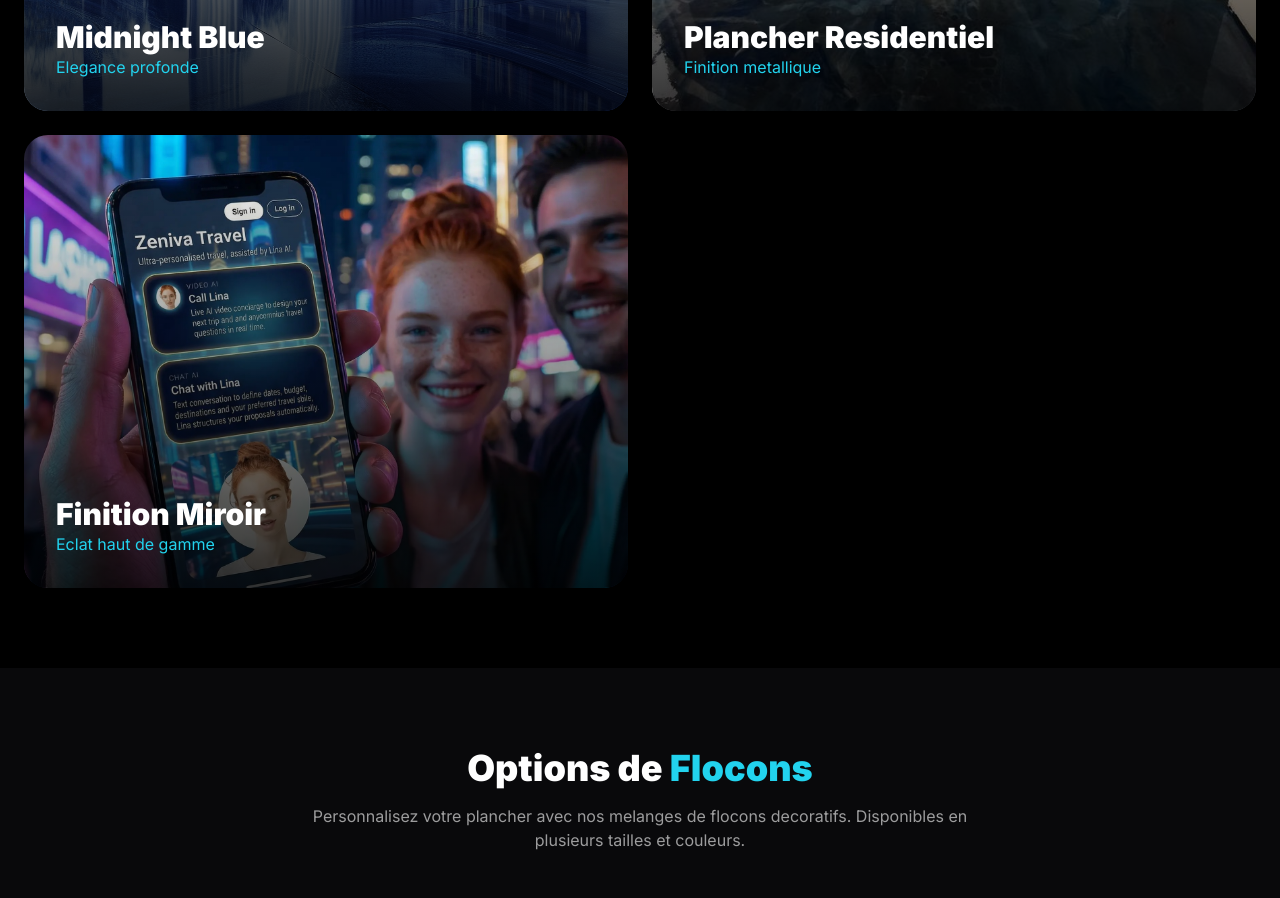
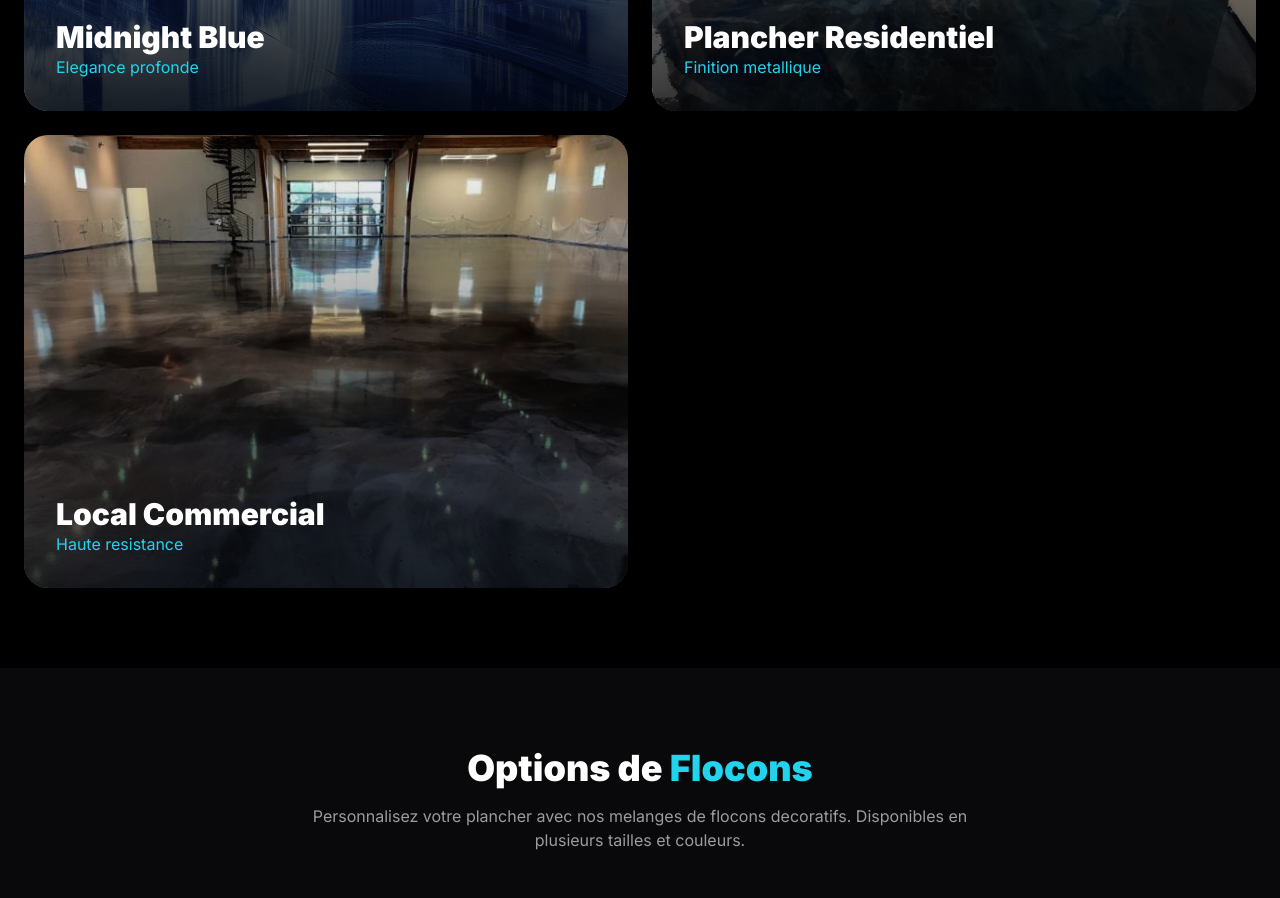
Before and after one commit to Alexandre08626/zenicorp-epoxy, a Next.js app: page / in a window 1280 px wide. Shown: the part 3880-4778 px from the top of the page. Built offline with nearby package versions, Linux system fonts and the light colour scheme.

Commit message:
Realisation: remplace derniere photo par Local Commercial

```diff
--- a/src/app/page.tsx
+++ b/src/app/page.tsx
@@ -392,14 +392,14 @@ export default function EpoxyBigHero() {
             {/* Photo 4 */}
             <div className="relative aspect-[4/3] rounded-3xl overflow-hidden group">
               <img
-                src="/images/realisation-7.jpg"
-                alt="Finition Miroir"
+                src="/images/realisation-4.jpg"
+                alt="Local Commercial"
                 className="w-full h-full object-cover group-hover:scale-105 transition-transform duration-700"
               />
               <div className="absolute inset-0 bg-gradient-to-t from-black/80 to-transparent" />
               <div className="absolute bottom-6 sm:bottom-8 left-6 sm:left-8">
-                <p className="text-2xl sm:text-3xl font-black text-white">Finition Miroir</p>
-                <p className="text-cyan-400">Eclat haut de gamme</p>
+                <p className="text-2xl sm:text-3xl font-black text-white">Local Commercial</p>
+                <p className="text-cyan-400">Haute resistance</p>
               </div>
             </div>
 
```
